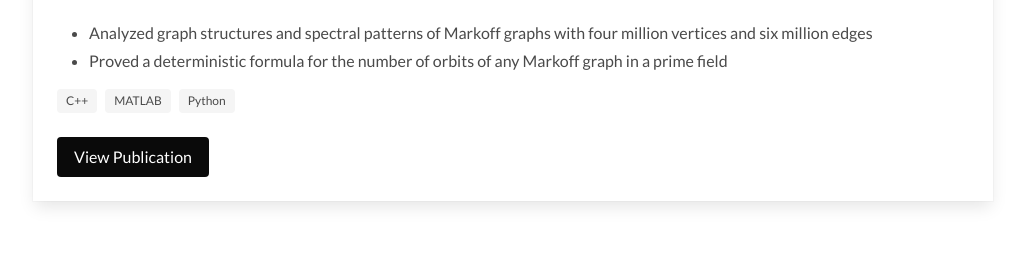
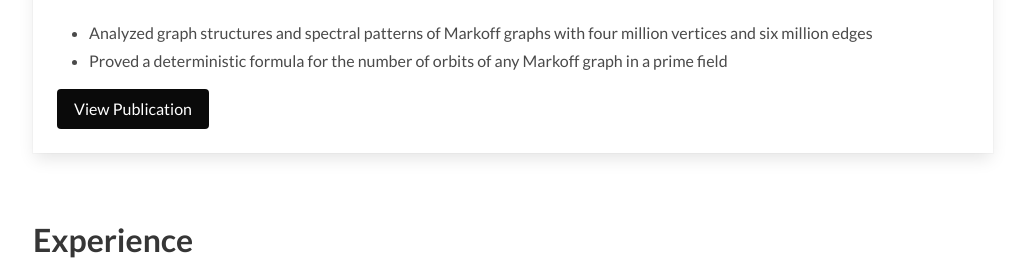
Before and after one commit to seungjaeryanlee/seungjaeryanlee.github.io, a plain HTML site: page index.html in a window 1280 px wide. Shown: the part 1775-2042 px from the top of the page, without its empty margins (127-1152 px from the left). Drawn offline with Linux system fonts and the light colour scheme.

Commit message:
Remove tags from Markoff Surface

```diff
--- a/index.html
+++ b/index.html
@@ -226,11 +226,6 @@
               <li>Analyzed graph structures and spectral patterns of Markoff graphs with four million vertices and six million edges</li>
               <li>Proved a deterministic formula for the number of orbits of any Markoff graph in a prime field</li>
             </ul>
-            <div class="tags">
-              <span class="tag">C++</span>
-              <span class="tag">MATLAB</span>
-              <span class="tag">Python</span>
-            </div>
             <a class="button is-black" href="https://www.tandfonline.com/doi/full/10.1080/10586458.2019.1702123">
               View Publication
             </a>
```
